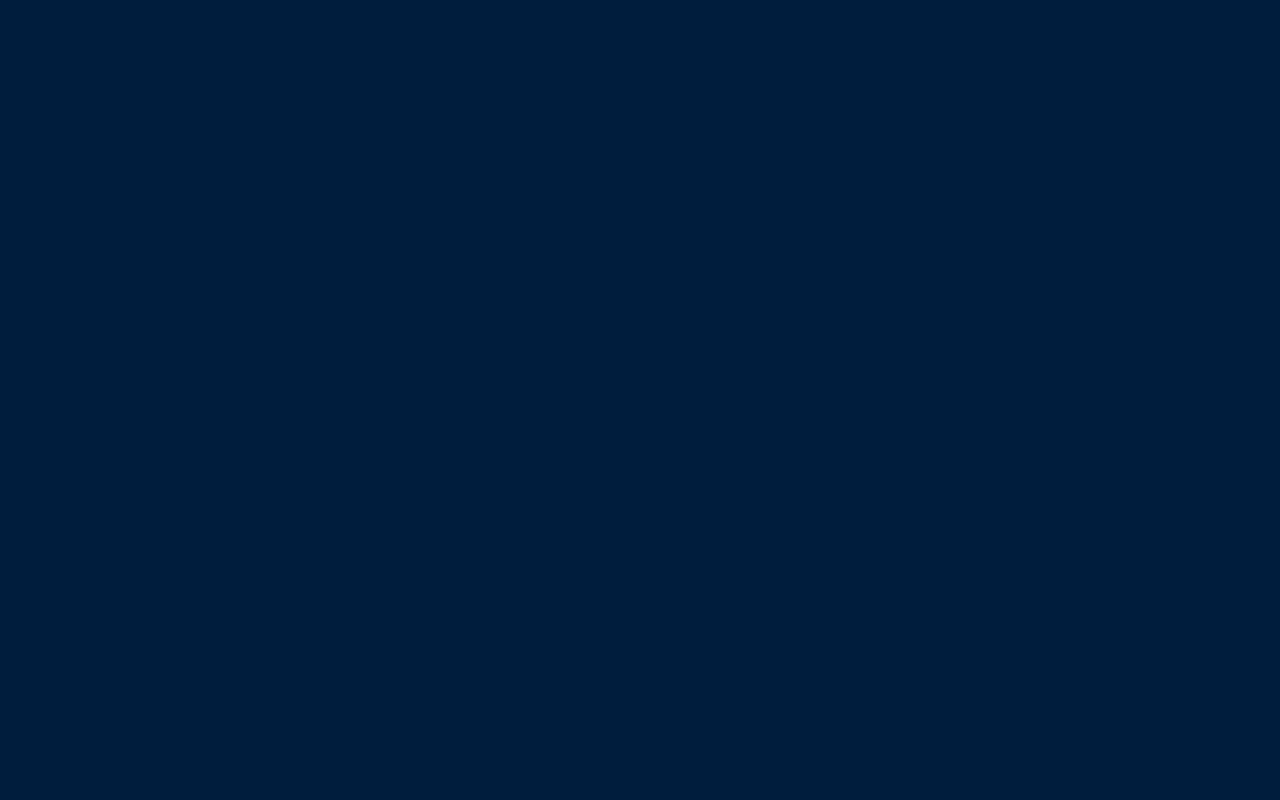
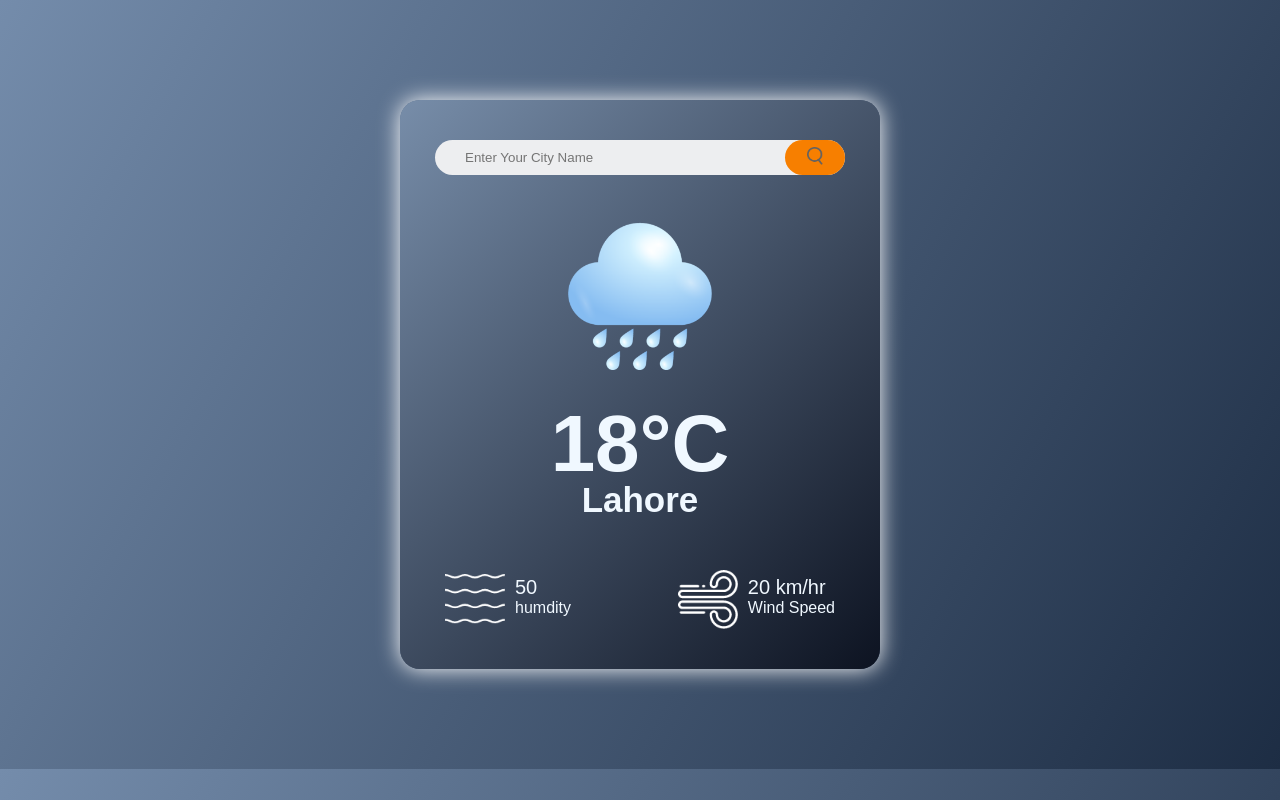
Before and after one commit to SaadainRehman/Weather-App, a plain HTML site: page index.html in a window 1280 px wide. Drawn offline with Linux system fonts and the light colour scheme.

Commit message:
[Made] Made basic html and css structure and added the weather API

```diff
--- a/index.html
+++ b/index.html
@@ -7,14 +7,33 @@
     <link rel="stylesheet" href="style.css">
 </head>
 <body>
-
-
-
-
-
-
-
-
+    <div class="container">
+        <div class="search">
+            <input type="text" placeholder="Enter Your City Name" id="input">
+            <button><img src="./images/search.png"></button>
+        </div>
+        <div class="weather">
+            <img src="./images/rain.png" id="icon" class="weather-icon">
+            <h1 class="temp">18°C</h1>
+            <h2 class="city">Lahore</h2>
+            <div class="details">
+                <div class="col">
+                    <img src="./images/humidity.png">
+                    <div>
+                        <p class="humdity">50</p>
+                        <p>humdity</p>
+                    </div>
+                </div>
+                <div class="col">
+                    <img src="./images/wind.png">
+                    <div>
+                        <p class="wind">20 km/hr</p>
+                        <p>Wind Speed</p>
+                    </div>
+                </div>
+            </div>
+        </div>
+    </div>
 
 
 
--- a/script.js
+++ b/script.js
@@ -0,0 +1,2 @@
+const apiKey = "a54e2bfe8581ea3ac6cd61d2c27f467f";
+const apiUrl = "https://api.openweathermap.org/data/2.5/weather?&units=metric&q=lahore";
--- a/style.css
+++ b/style.css
@@ -5,5 +5,79 @@
     font-family: Arial, Helvetica, sans-serif;
 }
 body{
-    background: #001d3d;
+    background: linear-gradient(120deg, #748cab, #1d2d44);
 }
+.container{
+    width: 90%;
+    max-width: 480px;
+    background: linear-gradient( 135deg , #778da9 , #0d1321);
+    color: aliceblue;
+    margin: 100px auto 100px;
+    border-radius: 20px;
+    padding: 40px 35px;
+    text-align: center;
+    box-shadow: 0 0px 22px 0px white;
+}
+.search{
+    display: flex;
+    align-content: center;
+    justify-content: space-between;
+    background: #edeef0;
+    border-radius: 30px;
+    margin-bottom: 25px;
+    padding-left: 20px;
+}
+input {
+    border: none;
+    outline: none;
+    background: transparent;
+    padding: 10px;
+}
+button{
+    border: none;
+    outline: none;
+    background: #f77f00;
+    color: #eae2b7;
+    cursor: pointer;
+    border-radius: 40px;
+    width: 60px;
+}
+.search button img{
+    width: 16px;
+}
+#icon{
+    width: 200px;
+    margin: 20px;
+}
+.weather h1{
+    font-size: 80px;
+    font-weight: 500px ;
+}
+.weather h2{
+    font-size: 35px;
+    font-weight: 200px;
+    margin-top: -10px;
+}
+
+.details{
+    display: flex;
+    align-items: center;
+    justify-content: space-between;
+    padding: 0 10px;
+    margin-top: 50px ;
+}
+
+.col{
+    display: flex;
+    align-items: center;
+    text-align: left;
+}
+.col img{
+    width: 60px;
+    margin-right: 10px;
+}
+
+.humdity , .wind{
+    font-size: 20px;
+    margin-top: -6px;
+}
```
